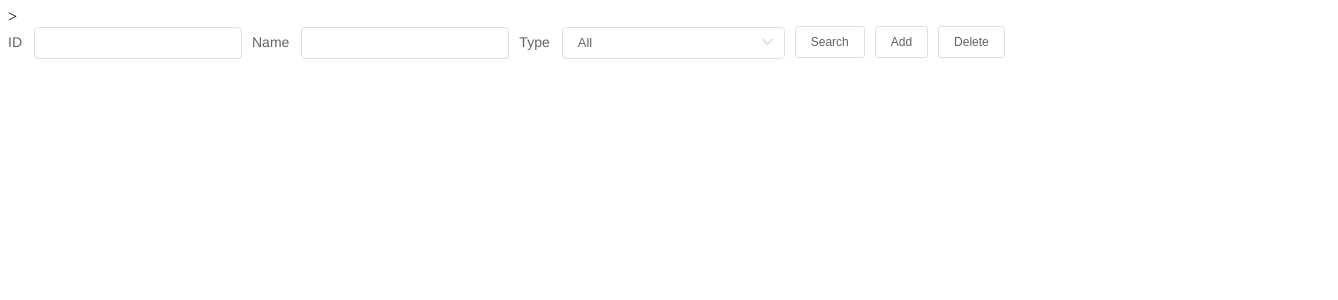
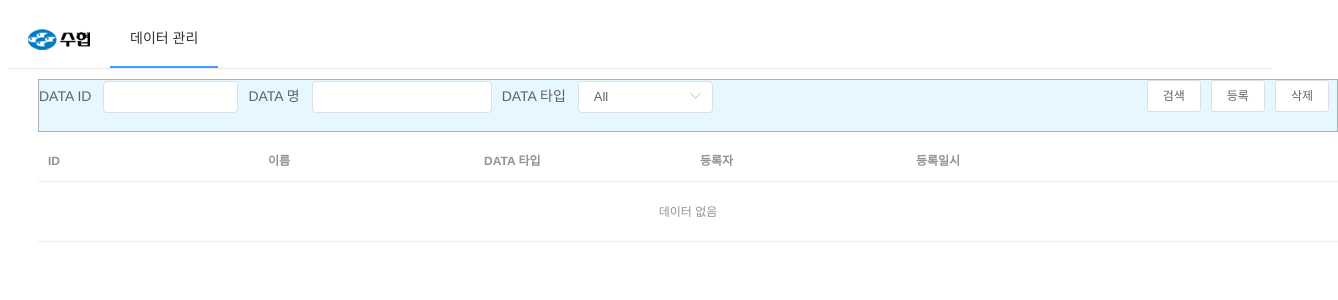
Before and after one commit to wlsvy19/URM-html, a Vue app in the folder vue-front/: page /data in a window 1280 px wide. Shown: the top 300 px of the page, 1338 px wide, since content can reach past the window. Built offline with nearby package versions, Linux system fonts and the light colour scheme.

Commit message:
기본틀 잡기

```diff
--- a/vue-front/package.json
+++ b/vue-front/package.json
@@ -8,9 +8,13 @@
     "lint": "vue-cli-service lint"
   },
   "dependencies": {
+    "axios": "^0.21.1",
     "core-js": "^3.6.5",
     "element-ui": "^2.15.0",
-    "vue": "^2.6.11"
+    "vue": "^2.6.11",
+    "vue-i18n": "^8.22.4",
+    "vue-router": "^3.5.1",
+    "vuex": "^3.6.2"
   },
   "devDependencies": {
     "@vue/cli-plugin-babel": "^4.5.0",
--- a/vue-front/public/index.html
+++ b/vue-front/public/index.html
@@ -5,7 +5,7 @@
     <meta http-equiv="X-UA-Compatible" content="IE=edge">
     <meta name="viewport" content="width=device-width,initial-scale=1.0">
     <link rel="icon" href="<%= BASE_URL %>favicon.ico">
-    <title>URM</title><!--<%= htmlWebpackPlugin.options.title %>-->>
+    <title>URM</title><!--<%= htmlWebpackPlugin.options.title %>-->
   </head>
   <body>
     <noscript>
--- a/vue-front/src/App.vue
+++ b/vue-front/src/App.vue
@@ -1,17 +1,26 @@
 <template>
   <div id="app">
-    <Data/>
+    <TopMenu/>
+    <div>
+      <keep-alive>
+        <router-view/>
+      </keep-alive>
+    </div>
   </div>
 </template>
 
 <script>
-import Data from './components/rule/Data'
+import TopMenu from '@/components/TopMenu'
 
 export default {
   name: 'App',
   components: {
-    Data,
-  }
+    TopMenu,
+  },
+
+  created () {
+    this.$reloadConfig()
+  },
 }
 </script>
 
@@ -24,7 +33,38 @@ export default {
   color: #2c3e50;
 }
 
+.urm-panel {
+  margin: 0 30px;
+  min-width: 1300px;
+}
+.urm-header {
+  margin-top: 10px;
+  padding-left: 10px;
+  font-weight: bold;
+}
+
+.advanced-search-bar, .search-bar {
+  border: 1px solid #aab3b3;
+  margin-top: 10px;
+  background-color: #e6f7ff;
+}
+.advanced-search-bar .search-name, .search-bar .search-name {
+  width: 180px;
+}
+
 .search-bar {
   display: flex;
 }
+.search-bar .search-id {
+  width: 135px;
+}
+
+.search-buttons {
+  margin-left: auto;
+  margin-right: 8px;
+}
+
+.urm-list .table-striped {
+  margin-top: 10px;
+}
 </style>
--- /dev/null
+++ b/vue-front/src/components/TopMenu.vue
@@ -0,0 +1,38 @@
+<template>
+  <div>
+    <el-menu :default-active="activePage" mode="horizontal" @select="handleSelect">
+      <el-menu-item index="main"><img src="@/assets/logo.gif"/></el-menu-item>
+      <el-menu-item index="data">{{$t('urm.data')}}</el-menu-item>
+    </el-menu>
+  </div>
+</template>
+<script>
+export default {
+  data () {
+    return {
+      activePage: 'main',
+    }
+  },
+
+  methods: {
+    handleSelect (key, keyPath) {
+      console.log(key, keyPath)
+      this.$router.push(key)
+    }, // handleSelect
+  }, // methods
+
+  mounted () {
+    let routePath = this.$route.path
+    console.log('TopMenu mounted', routePath)
+    if (routePath && routePath.length > 0) {
+      this.activePage = routePath.substring(1)
+      if (this.activePage === '')  {
+        this.activePage = 'main'
+      }
+    } else {
+      this.activePage = 'main'
+    }
+    console.log('mounted TopMenu')
+  }, // mounted
+}
+</script>
--- a/vue-front/src/components/rule/Data.vue
+++ b/vue-front/src/components/rule/Data.vue
@@ -1,5 +1,5 @@
 <template>
-  <div>
+  <div class="urm-panel">
     <DataList/>
   </div>
 </template>
@@ -8,6 +8,6 @@
 import RuleMain from './RuleMain'
 
 export default {
-  mixin: [RuleMain],
+  mixins: [RuleMain],
 }
 </script>
--- a/vue-front/src/components/rule/list/DataList.vue
+++ b/vue-front/src/components/rule/list/DataList.vue
@@ -1,33 +1,50 @@
 <template>
-  <div>
+  <div class="urm-list">
     <div class="search-bar">
       <el-form :inline="true">
-        <el-form-item label="ID">
+        <el-form-item :label="$t('label.dataId')">
           <el-input v-model="sparam.id" class="search-id"/>
         </el-form-item>
-        <el-form-item label="Name" class="search-name">
-          <el-input v-model="sparam.name"/>
+        <el-form-item :label="$t('label.dataName')">
+          <el-input v-model="sparam.name" class="search-name"/>
         </el-form-item>
-        <el-form-item label="Type" class="search-id">
-          <el-select v-model="sparam.type">
+        <el-form-item :label="$t('label.dataType')">
+          <el-select v-model="sparam.type" class="search-id">
             <el-option value="" label="All"/>
             <!--dataType options-->
           </el-select>
         </el-form-item>
       </el-form>
-      <div>
-        <el-button>Search</el-button>
-        <el-button v-if="!onlySearch">Add</el-button>
-        <el-button v-if="!onlySearch">Delete</el-button>
+      <div class="search-buttons">
+        <el-button>{{$t('label.search')}}</el-button>
+        <el-button v-if="!false">{{$t('label.add')}}</el-button>
+        <el-button v-if="!false">{{$t('label.delete')}}</el-button>
       </div>
     </div>
+
+    <el-table :data="pageList.list" class="table-striped">
+      <el-table-column :label="$t('label.id')" prop="id" />
+      <el-table-column :label="$t('label.name')" prop="name" />
+      <el-table-column :label="$t('label.dataType')" prop="type" />
+      <el-table-column :label="$t('label.registId')" prop="regId" />
+      <el-table-column :label="$t('label.registDate')" prop="regDate" />
+      <el-table-column>
+        <template slot-scope="scope">
+          <div>
+            <el-button icon="el-icon-edit" @click.stop="clickEdit(scope.row.id)"/>
+            <el-button icon="el-icon-delete" type="danger" @click.stop="clickDelete(scope.row.id)"/>
+            <el-button icon="el-icon-connection" @click.stop="clickUsed(scope.row.id)"/>
+          </div>
+        </template>
+      </el-table-column>
+    </el-table>
   </div>
 </template>
 <script>
 import RuleList from './RuleList'
 
 export default {
-  mixin: [RuleList],
+  mixins: [RuleList],
   data () {
     return {
       sparam: {
@@ -35,6 +52,11 @@ export default {
         type: '',
       },
     }
-  }
+  },
+  methods: {
+    clickUsed () {
+      console.log('used')
+    },
+  },
 }
 </script>
--- a/vue-front/src/components/rule/list/RuleList.vue
+++ b/vue-front/src/components/rule/list/RuleList.vue
@@ -1,6 +1,6 @@
 <script>
 export default {
-  prop: {
+  props: {
     onlySearch: {
       type: Boolean,
       default: false,
@@ -9,12 +9,39 @@ export default {
   data () {
     return {
       sparam: {
-        page: 1,
-        size: 30,
         id: '',
         name: '',
-      }
+      },
+      pageList: {},
     }
-  }
+  },
+
+  methods: {
+    search () {
+      /*const loading = this.$startLoading()
+      console.log('search : ' + this.pageUrl, this.sparam)
+      this.$http.get(this.pageUrl, {
+        params: this.sparam,
+      }).then(response => {
+        this.pageList = response.data
+      }).catch(error => {
+        this.$handleHttpError(error)
+      }).finally(() => {
+        loading.close()
+      })*/
+    },
+
+    clickEdit () {
+      console.log('edit')
+    },
+
+    clickDelete () {
+      console.log('delete')
+    },
+  }, // methods
+
+  mounted () {
+    this.search()
+  },
 }
 </script>
--- /dev/null
+++ b/vue-front/src/locale/ko.json
@@ -0,0 +1,27 @@
+{
+  "label": {
+    "main": "EAI 요건관리",
+    "save": "저장",
+    "cancel": "취소",
+    "list": "목록",
+    "add": "등록",
+    "delete": "삭제",
+    "search": "검색",
+
+    "id": "ID",
+    "name": "이름",
+
+    "dataId": "DATA ID",
+    "dataName": "DATA 명",
+    "dataType": "DATA 타입",
+
+    "registId": "등록자",
+    "registDate": "등록일시"
+  },
+  "message": {
+
+  },
+  "urm": {
+    "data": "데이터 관리"
+  }
+}
--- a/vue-front/src/main.js
+++ b/vue-front/src/main.js
@@ -1,15 +1,122 @@
 import Vue from 'vue'
+import Vuex from 'vuex'
 
 import ElementUI  from 'element-ui'
 import 'element-ui/lib/theme-chalk/index.css'
 import 'element-ui/lib/theme-chalk/display.css'
 
-import App from './App.vue'
+import VueI18n from 'vue-i18n'
+import enLocale from 'element-ui/lib/locale/lang/en'
+import koLocale from 'element-ui/lib/locale/lang/ko'
+import ElementLocale from 'element-ui/lib/locale'
 
+import koMessage from './locale/ko.json'
+
+
+import App from '@/App.vue'
+import router from '@/router'
+
+import axios from 'axios'
+
+Vue.use(Vuex)
+
+Vue.use(VueI18n)
 Vue.use(ElementUI, {
   size: 'small',
 })
 
+const messages = {
+  en: {
+    ...enLocale,
+  },
+  ko: {
+    ...koMessage,
+    ...koLocale,
+  },
+}
+
+const i18n = new VueI18n({
+  locale: 'en', // set locale
+  messages, // set locale messages
+})
+ElementLocale.i18n((key, value) => i18n.t(key, value))
+
+const store = new Vuex.Store({
+  state: {
+    config: {
+    },
+  },
+})
+
+Vue.prototype.$http = axios
+
+Vue.prototype.$handleHttpError = function (err) {
+  if (err.response) {
+    console.log('handleHttpError err.response', err.response)
+    let httpErr = '[' + err.response.status + ' : ' + err.response.statusText + '] '
+    if (err.response.data.message) {
+      httpErr += (' - ' + err.response.data.message)
+    }
+    this.$message({message: httpErr, type: 'error'})
+    if (err.response.status === 401) { // not exist session
+      self.location = '/login.page'
+    }
+  } else if (err.request) {
+    console.log('handleHttpError err.request', err.request)
+    let config = err.config
+    let requestInfo = config.method + ' ' + config.url
+    this.$message({message: requestInfo + ' ' + err.data, type: 'error'})
+  } else {
+    console.log('handleHttpError other ')
+    console.log('Error', err.message);
+    this.$message({message: err.message, type: 'error'})
+  }
+} // $handleHttpError
+
+Vue.prototype.$randomRowKey = function (row) {
+  row.__randomKey__ = row.__randomKey__ || Math.random()
+  return row.__randomKey__
+} // $randomRowKey
+
+Vue.prototype.$startLoading = function () {
+  const loading = this.$loading({
+    lock: true,
+    text: 'Loading',
+    spinner: 'el-icon-loading',
+    background: 'rgba(0, 0, 0, 0.3)',
+  })
+  return loading
+} // $startLoading
+
+Vue.prototype.$reloadConfig = function () {
+  // set locale
+  this.$i18n.locale = 'ko'
+
+  //let url = '/api/code'
+  // set common
+  /*this.$http.get(url + '/common', {
+  }).then(response => {
+    let codes = response.data
+    this.$store.state.codes = codes
+    console.log('reload config')
+  }).catch(error => {
+    throw error
+  })*/
+
+  // set auth
+  /*this.$http.get(url + '/common', {
+  }).then(response => {
+    let auths = response.data
+    this.$store.state.auths = auths
+    console.log('reload config')
+  }).catch(error => {
+    throw error
+  })*/
+} // reloadConfig
+
 new Vue({
   render: h => h(App),
+  store,
+  router,
+  i18n,
 }).$mount('#app')
--- /dev/null
+++ b/vue-front/src/router/index.js
@@ -0,0 +1,13 @@
+import Vue from 'vue'
+import VueRouter from 'vue-router'
+
+import Data from '@/components/rule/Data'
+
+Vue.use(VueRouter)
+
+export default new VueRouter({
+  mode: 'history',
+  routes: [
+    {path: '/data', component: Data},
+  ]
+})
```
Also changed, not shown: vue-front/src/components/rule/RuleMain.vue (line endings or trailing spaces), 2 other files (tests, documents, lock files or other folders).
